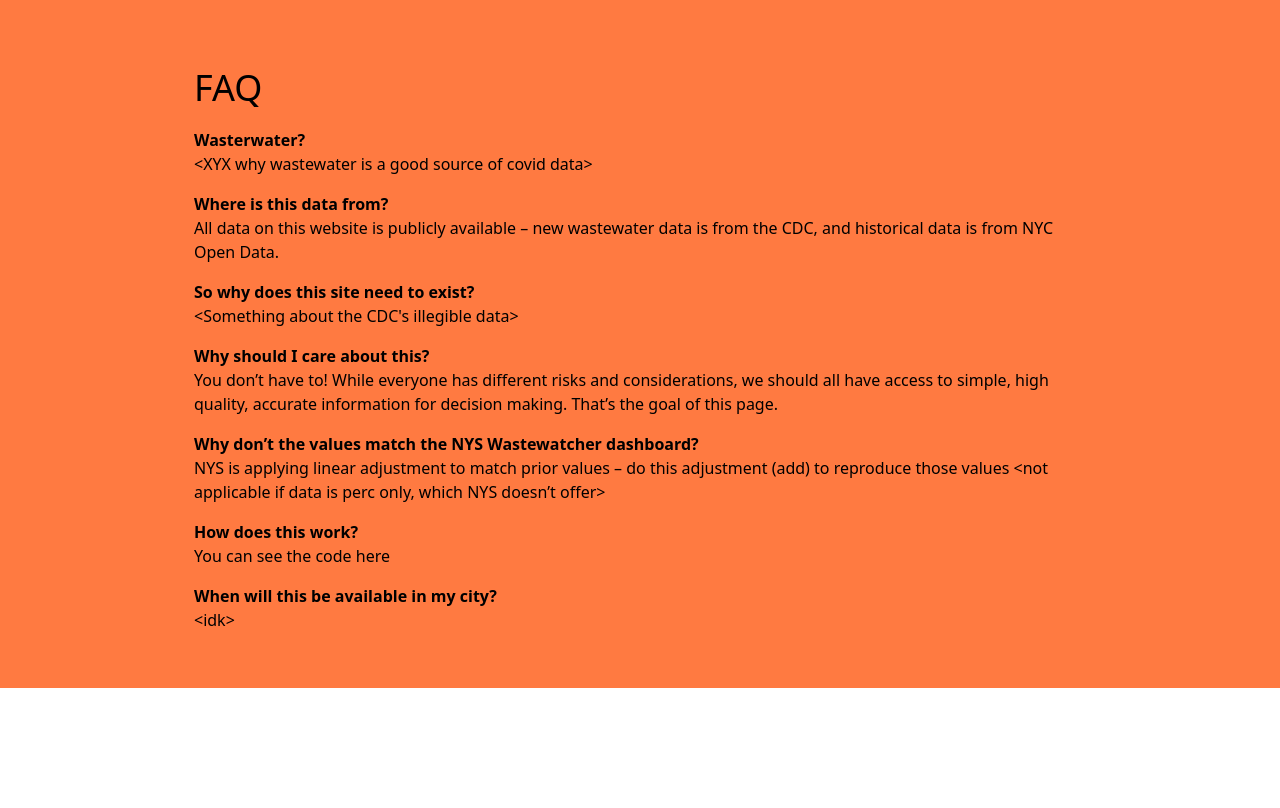
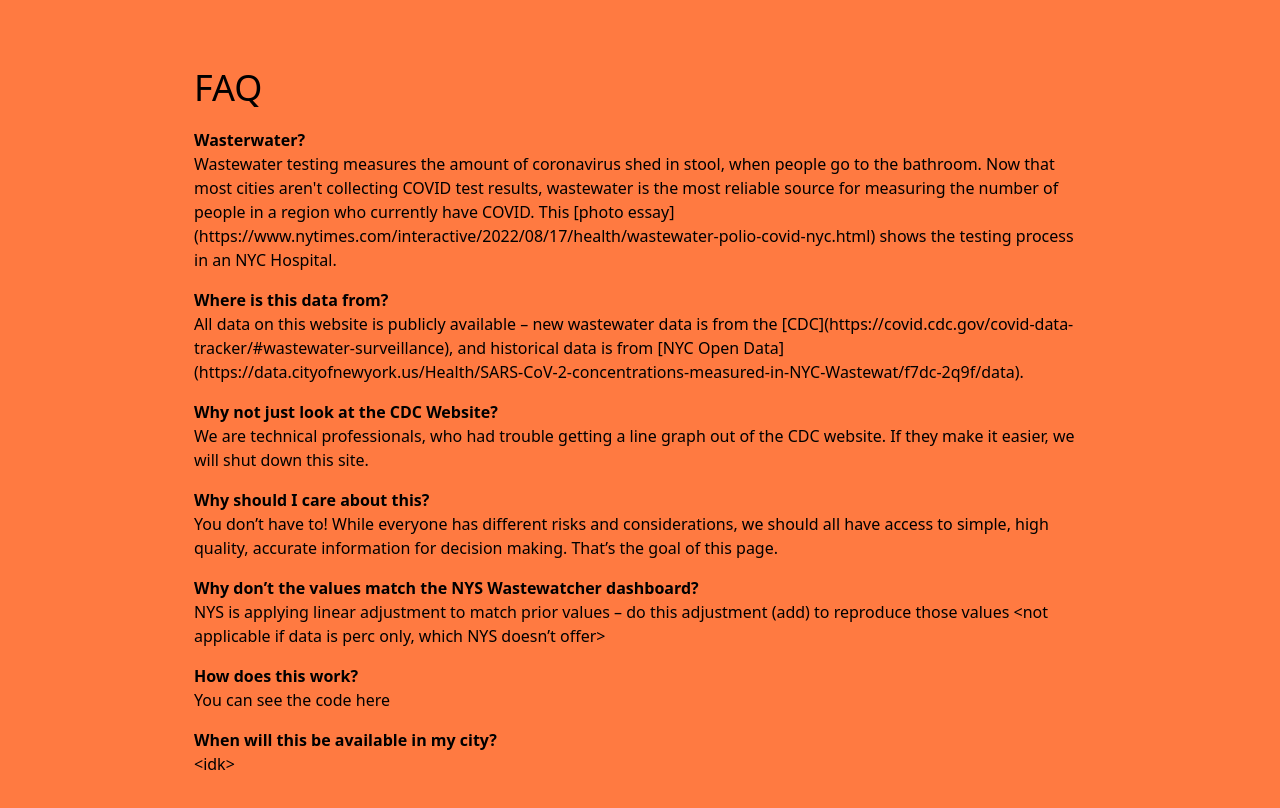
Before and after one commit to hannashimona/nyc_wastewater, a React (Vite) app in the folder client/: page / in a window 1280 px wide. Shown: the part 1220-2028 px from the top of the page. Before the commit the page ends 1908 px from the top, so only its background shows below. Built offline with nearby package versions, Linux system fonts and the light colour scheme.

Commit message:
Update App.tsx
Tweaking FAQ, adding links

```diff
--- a/client/src/App.tsx
+++ b/client/src/App.tsx
@@ -191,15 +191,14 @@ const AtAGlance = () => {
 }
 
 const FAQItems = [
-  ["Wasterwater?", "<XYX why wastewater is a good source of covid data>"],
+  ["Wasterwater?", "Wastewater testing measures the amount of coronavirus shed in stool, when people go to the bathroom. Now that most cities aren't collecting COVID test results, wastewater is the most reliable source for measuring the number of people in a region who currently have COVID. This [photo essay](https://www.nytimes.com/interactive/2022/08/17/health/wastewater-polio-covid-nyc.html) shows the testing process in an NYC Hospital. "],
   [
     "Where is this data from?",
-    "All data on this website is publicly available – new wastewater data is from the CDC, and historical data is from NYC Open Data.",
+    "All data on this website is publicly available – new wastewater data is from the [CDC](https://covid.cdc.gov/covid-data-tracker/#wastewater-surveillance), and historical data is from [NYC Open Data](https://data.cityofnewyork.us/Health/SARS-CoV-2-concentrations-measured-in-NYC-Wastewat/f7dc-2q9f/data).",
   ],
-  [
-    "So why does this site need to exist?",
-    "<Something about the CDC's illegible data>",
-  ],
+  [ "Why not just look at the CDC Website?",
+   "We are technical professionals, who had trouble getting a line graph out of the CDC website. If they make it easier, we will shut down this site."
+   ],
   [
     "Why should I care about this?",
     "You don’t have to! While everyone has different risks and considerations, we should all have access to simple, high quality, accurate information for decision making. That’s the goal of this page.",
```
